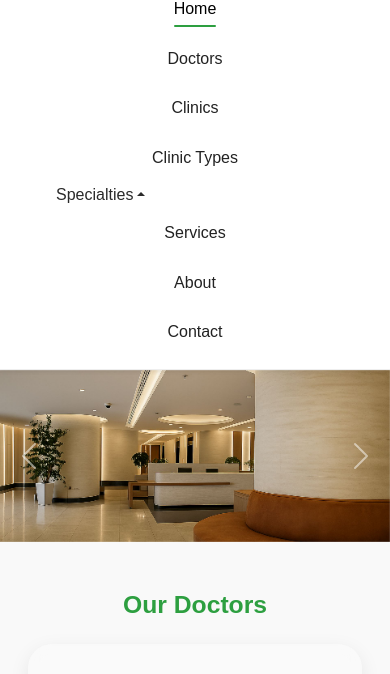
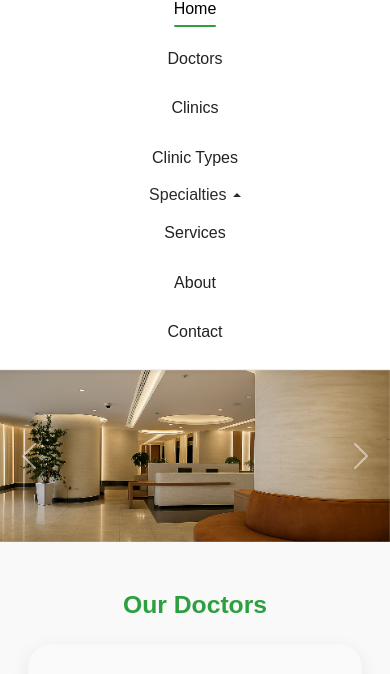
Before and after one commit to beyondlimitkw/clovertower, a plain HTML site: page index.html in a window 390 px wide. Both pictures are taken after a click on the button "Toggle navigation". Shown: the part 98-772 px from the top of the page. Drawn offline with nearby package versions, Linux system fonts and the light colour scheme.

Commit message:
mobile navbar alignment

```diff
--- a/assets/css/clovertower-design-system.css
+++ b/assets/css/clovertower-design-system.css
@@ -589,3 +589,28 @@ a.text-decoration-none.text-reset {
     transform: translateX(-50%);
   }
 }
+/* Mobile: center every nav item *including* the dropdown toggle */
+@media (max-width: 991.98px) {
+  .clover-navbar .navbar-collapse .navbar-nav .nav-link {
+    display: inline-flex;           /* so text + caret act as one unit */
+    justify-content: center;        /* center horizontally */
+    align-items: center;            /* align baseline/caret neatly */
+    width: 100%;                    /* same width for all items */
+    text-align: center;             /* consistent centering */
+  }
+
+  /* Make the caret sit nicely to the right of the word */
+  .clover-navbar .navbar-nav .dropdown-toggle::after {
+    margin-left: .4rem;             /* small gap from text */
+    vertical-align: middle;         /* align with text baseline */
+    float: none;                    /* prevent weird left shifts */
+    position: static;               /* no absolute positioning */
+    transform: none;
+  }
+
+  /* Remove any leftover left padding that could nudge it */
+  .clover-navbar .navbar-nav .nav-item {
+    padding-left: 0 !important;
+    padding-right: 0 !important;
+  }
+}
```
